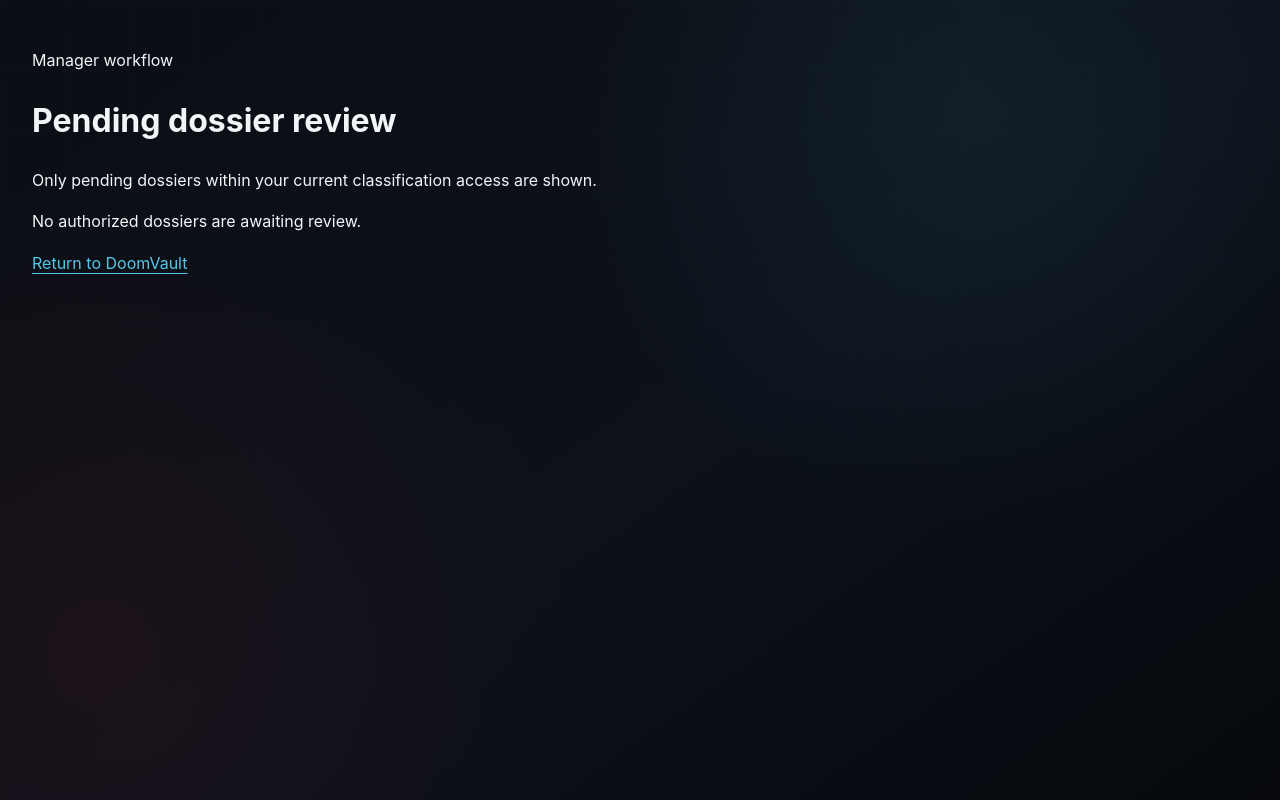
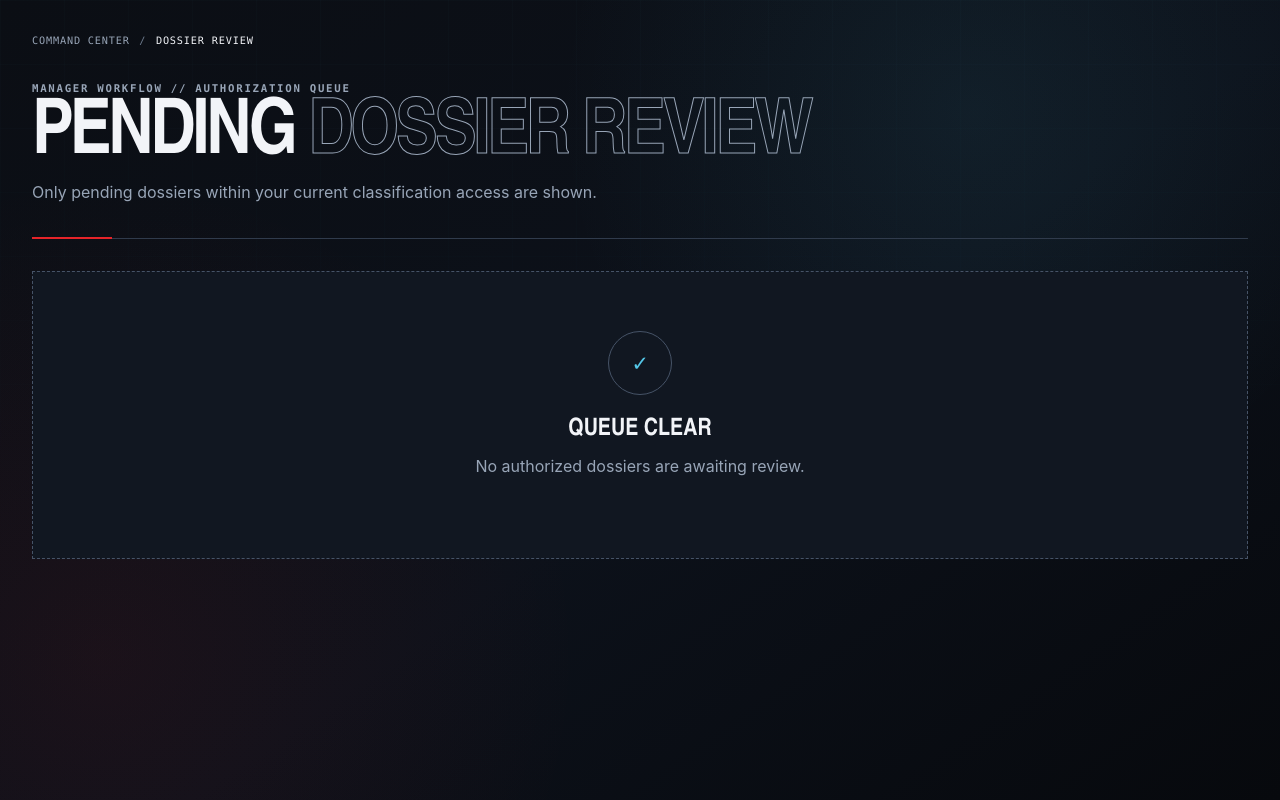
Before and after one commit to Jay-S99/CyberSec_Lab, a Python web app: template templates/dossier_review.html in a window 1280 px wide. Run offline with Jinja, Linux system fonts and the light colour scheme; the template is opened without the code that fills it, so the values that code supplies are empty.

Commit message:
ui(dossier): Przeprojektowano kolejkę zatwierdzania dossier

```diff
--- a/templates/dossier_review.html
+++ b/templates/dossier_review.html
@@ -2,10 +2,11 @@
 {% block title %}Dossier review - DoomVault{% endblock %}
 {% block body_class %}dossier-page{% endblock %}
 {% block content %}
-<header class="dossier-header">
+<nav class="breadcrumbs" aria-label="Breadcrumb"><a href="{{ url_for('auth.home') }}">Command center</a><span>/</span><span>Dossier review</span></nav>
+<header class="page-header">
   <div>
-    <p class="dossier-kicker">Manager workflow</p>
-    <h1>Pending dossier review</h1>
+    <p class="eyebrow">Manager workflow // Authorization queue</p>
+    <h1>Pending <span>dossier review</span></h1>
     <p>Only pending dossiers within your current classification access are shown.</p>
   </div>
 </header>
@@ -13,27 +14,25 @@
 {% if notice %}<p role="status">{{ notice }}</p>{% endif %}
 
 {% if dossiers %}
-  <div class="dossier-table-scroll">
-    <table class="dossier-table">
+  <div class="data-table-wrap" tabindex="0" role="region" aria-label="Pending dossiers">
+    <table class="data-table">
       <thead>
         <tr><th>ID</th><th>Title</th><th>Organization</th><th>Classification</th><th>Submitted</th></tr>
       </thead>
       <tbody>
       {% for dossier in dossiers %}
         <tr>
-          <th><a href="{{ url_for('dossiers.detail', dossier_id=dossier.id) }}">{{ dossier.id }}</a></th>
+          <th class="record-id"><a href="{{ url_for('dossiers.detail', dossier_id=dossier.id) }}">{{ dossier.id }}</a></th>
           <td>{{ dossier.title }}</td>
           <td>{{ dossier.organization }}</td>
-          <td><span class="dossier-badge dossier-classification">{{ dossier.classification }}</span></td>
-          <td>{{ dossier.submitted_at or dossier.updated_at }}</td>
+          <td><span class="badge badge-classification classification-{{ dossier.classification|lower|replace('_', '-') }}">{{ dossier.classification }}</span></td>
+          <td class="technical-text">{{ dossier.submitted_at or dossier.updated_at }}</td>
         </tr>
       {% endfor %}
       </tbody>
     </table>
   </div>
 {% else %}
-  <p class="dossier-empty">No authorized dossiers are awaiting review.</p>
+  <div class="empty-state"><span aria-hidden="true">✓</span><h2>Queue clear</h2><p>No authorized dossiers are awaiting review.</p></div>
 {% endif %}
-
-<p><a href="{{ url_for('auth.home') }}">Return to DoomVault</a></p>
 {% endblock %}
```
